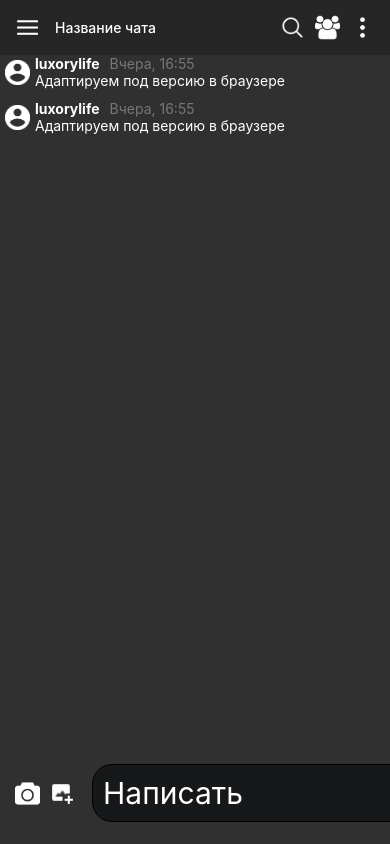
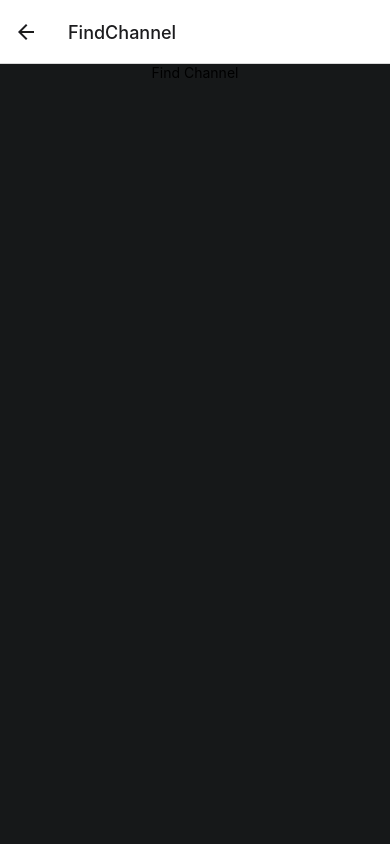
Before and after one commit to ponchik009/TULAHACK-CHAT-MOBILE, a React Native app: screen /FindChannel in a window 390 px wide. Built offline with nearby package versions, Linux system fonts and the light colour scheme.

Commit message:
find channel, invite users

```diff
--- a/App.tsx
+++ b/App.tsx
@@ -22,6 +22,8 @@ import { NavigationContainer } from "@react-navigation/native";
 import CreateChat from "./pages/CreateChat/Index";
 import CreateChannel from "./pages/CreateChannel/Index";
 import UserSettings from "./pages/UserSettings";
+import InviteUsers from "./pages/InviteUsers";
+import FindChannel from "./pages/FindChannel";
 
 const Stack = createStackNavigator();
 
@@ -51,6 +53,8 @@ const App = () => {
             />
             <Stack.Screen name="CreateChat" component={CreateChat} />
             <Stack.Screen name="CreateChannel" component={CreateChannel} />
+            <Stack.Screen name="FindChannel" component={FindChannel} />
+            <Stack.Screen name="InviteUsers" component={InviteUsers} />
             <Stack.Screen name="UserSettings"  >
               {props => <UserSettings {...props} setIsAuth={setIsAuth} />}
             </Stack.Screen>
--- a/components/Lists/ChannelList.tsx
+++ b/components/Lists/ChannelList.tsx
@@ -42,6 +42,15 @@ const ChannelList: React.FC<IChannelListProps> = ({
     </TouchableOpacity>
   );
   const [modalVisible, setModalVisible] = React.useState(false);
+
+  const handleClickCreateChannel = () => {
+    navigateKostil.navigate('CreateChannel')
+    setModalVisible(false)
+  }
+  const handleClickFindChannel = () => {
+    navigateKostil.navigate('FindChannel')
+    setModalVisible(false)
+  }
   return (
     <>
       <FlatList
@@ -63,14 +72,14 @@ const ChannelList: React.FC<IChannelListProps> = ({
           <View style={styles.modalView}>
             <Pressable
               style={[styles.button]}
-              onPress={() => { navigateKostil.navigate('CreateChannel'); setModalVisible(!modalVisible) }}
+              onPress={handleClickCreateChannel}
             >
               <Text style={styles.textStyle}>Создать канал</Text>
             </Pressable>
 
             <Pressable
               style={[styles.button]}
-              onPress={() => setModalVisible(!modalVisible)}
+              onPress={handleClickFindChannel}
             >
               <Text style={styles.textStyle}>Присоединиться к каналу</Text>
             </Pressable>
--- a/components/SideBar/RightSideBar.tsx
+++ b/components/SideBar/RightSideBar.tsx
@@ -1,25 +1,26 @@
 import "react-native-gesture-handler";
 import React from "react";
 import {
-  SafeAreaView,
   StyleSheet,
   View,
   Text,
-  Dimensions,
   TouchableHighlight,
   Image,
   Button,
 } from "react-native";
+import { navigateKostil } from "../../pages/MainPage/MainPage";
 
-const width = Dimensions.get("window").width; //full width
 
 const RightSideBar = () => {
+  const handleInviteUsers = () => {
+    navigateKostil.navigate('InviteUsers')
+  }
   return (
     <View style={styles.constainer}>
       <View style={styles.content}>
         <Text style={styles.header}>Название чата</Text>
         <View style={styles.buttons}>
-          <TouchableHighlight onPress={() => {}}>
+          <TouchableHighlight onPress={() => { }}>
             <View>
               <Image
                 source={require("../../assets/icons/icons8-поиск.png")}
@@ -27,7 +28,7 @@ const RightSideBar = () => {
               />
             </View>
           </TouchableHighlight>
-          <TouchableHighlight onPress={() => {}}>
+          <TouchableHighlight onPress={() => { }}>
             <View>
               <Image
                 source={require("../../assets/icons/icons8-поиск.png")}
@@ -35,7 +36,7 @@ const RightSideBar = () => {
               />
             </View>
           </TouchableHighlight>
-          <TouchableHighlight onPress={() => {}}>
+          <TouchableHighlight onPress={() => { }}>
             <View>
               <Image
                 source={require("../../assets/icons/icons8-поиск.png")}
@@ -43,7 +44,7 @@ const RightSideBar = () => {
               />
             </View>
           </TouchableHighlight>
-          <TouchableHighlight onPress={() => {}}>
+          <TouchableHighlight onPress={() => { }}>
             <View>
               <Image
                 source={require("../../assets/icons/icons8-поиск.png")}
@@ -54,14 +55,14 @@ const RightSideBar = () => {
         </View>
         <View>
           <Button
-            onPress={() => console.log("invite")}
+            onPress={handleInviteUsers}
             title="Пригласить участников"
           />
         </View>
         <Text style={styles.users__header}>В сети</Text>
         <View style={styles.users}>
           <View style={styles.user}>
-            <TouchableHighlight onPress={() => {}}>
+            <TouchableHighlight onPress={() => { }}>
               <View>
                 <Image
                   source={require("../../assets/icons/round-account-button-with-user-inside_icon-icons.com_72596.png")}
--- /dev/null
+++ b/pages/FindChannel/index.tsx
@@ -0,0 +1,30 @@
+import {
+    StyleSheet,
+    Text,
+    View,
+} from "react-native";
+
+const FindChannel = () => {
+    return (
+        <View style={styles.container}>
+            <Text>
+                Find Channel
+            </Text>
+        </View>
+    )
+}
+
+const styles = StyleSheet.create({
+    container: {
+        display: "flex",
+        flex: 1,
+        justifyContent: "flex-start",
+        alignItems: "center",
+        backgroundColor: "#161819",
+    },
+    text: {
+        color: "#fff",
+    },
+});
+
+export default FindChannel
--- /dev/null
+++ b/pages/InviteUsers/index.tsx
@@ -0,0 +1,32 @@
+import {
+    StyleSheet,
+    Text,
+    View,
+} from "react-native";
+
+
+const InviteUsers = () => {
+    return (
+        <View style={styles.container}>
+            <Text>
+                Invite People
+            </Text>
+        </View>
+    )
+}
+
+const styles = StyleSheet.create({
+    container: {
+        display: "flex",
+        flex: 1,
+        justifyContent: "flex-start",
+        alignItems: "center",
+        backgroundColor: "#161819",
+    },
+    text: {
+        color: "#fff",
+    },
+});
+
+
+export default InviteUsers
--- a/pages/MainPage/LeftMenu/LeftMenu.tsx
+++ b/pages/MainPage/LeftMenu/LeftMenu.tsx
@@ -36,6 +36,9 @@ const LeftMenu = () => {
   const handleClickChannel = (id: number) => {
     setActiveChannel(id);
   };
+  const handleClickUserSettings = () => {
+    navigateKostil.navigate('UserSettings')
+  }
 
   return (
     <View style={styles.wrapper}>
@@ -63,7 +66,7 @@ const LeftMenu = () => {
           </TouchableHighlight>
           <Text style={styles.username}>CoolSheff</Text>
         </View>
-        <TouchableHighlight onPress={() => { navigateKostil.navigate('UserSettings') }}>
+        <TouchableHighlight onPress={handleClickUserSettings}>
           <View >
             <Image
               source={require("../../../assets/icons/gear.png")}
```
